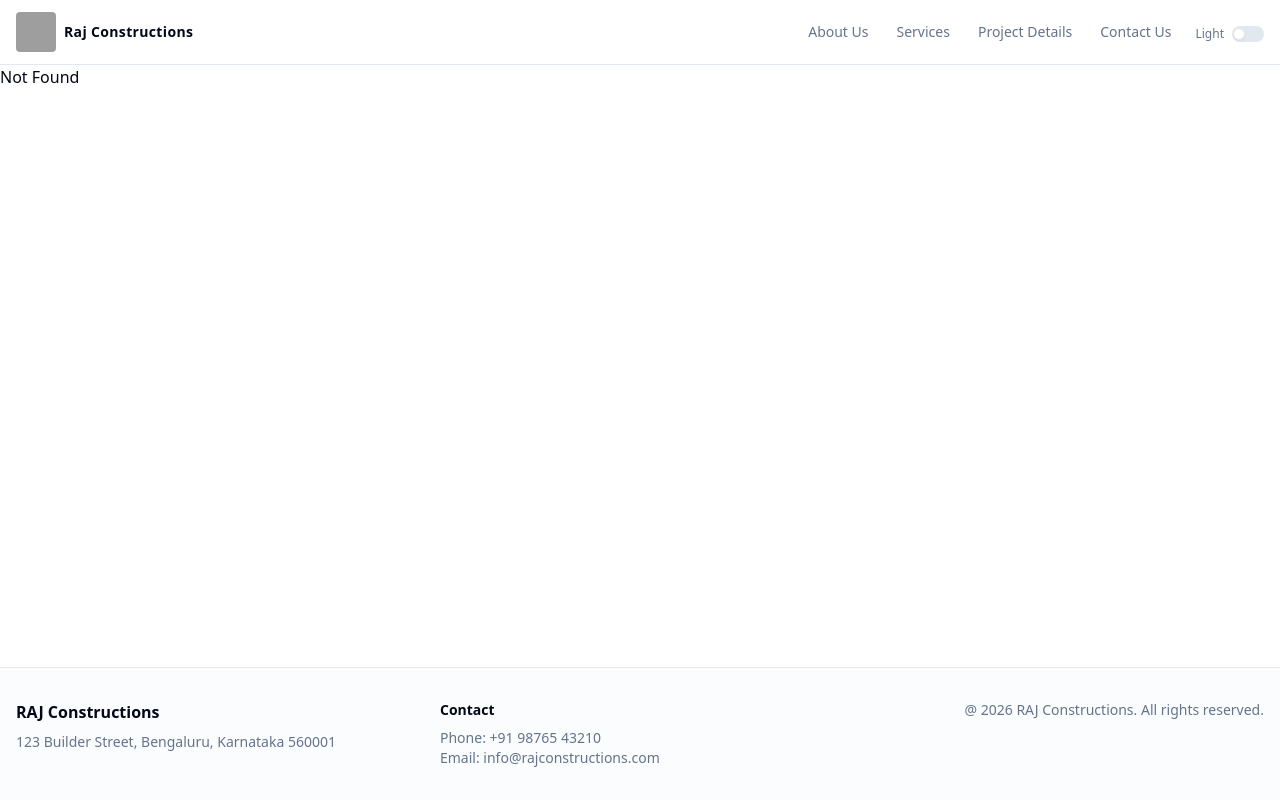
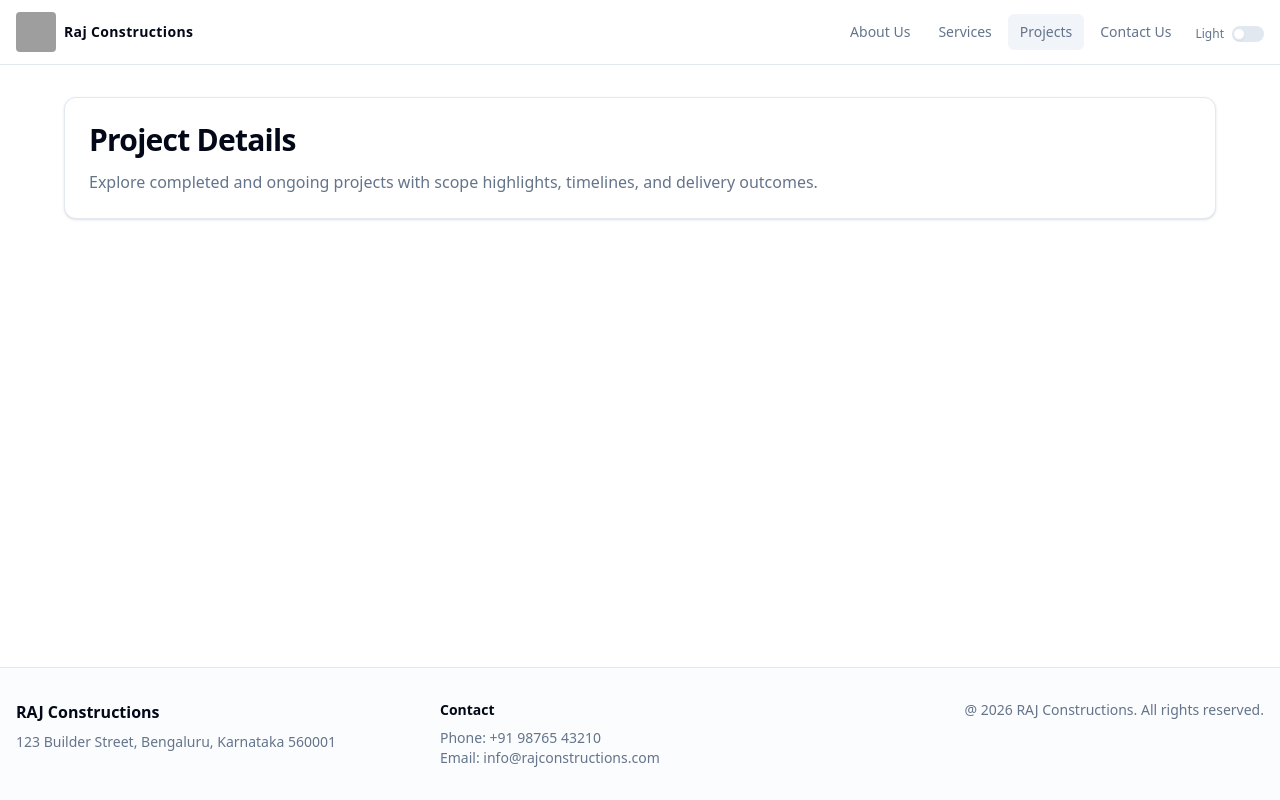
Before and after one commit to shyam-ga04/rajc_marketing_site, a React (Vite) app: page /projects in a window 1280 px wide. Built offline with nearby package versions, Linux system fonts and the light colour scheme; grey boxes are pictures that could not be loaded.

Commit message:
fix: The projects route name has been added.

```diff
--- a/src/lib/components/Header.tsx
+++ b/src/lib/components/Header.tsx
@@ -7,7 +7,7 @@ import { cn } from "@/lib/utils"
 const navItems = [
   { to: "/about", label: "About Us" },
   { to: "/services", label: "Services" },
-  { to: "/project-details", label: "Project Details" },
+  { to: "/projects", label: "Projects" },
   { to: "/contact", label: "Contact Us" },
 ] as const
 
--- a/src/screens/ProjectDetails.tsx
+++ b/src/screens/Projects.tsx
@@ -2,7 +2,7 @@ import React from "react"
 import { Card, CardContent } from "@/components/ui/card"
 import { SCREEN_TEXT } from "@/lib/constants"
 
-const ProjectDetails: React.FC = () => {
+const Projects: React.FC = () => {
   return (
     <main className="bg-background px-4 py-8 md:px-8">
       <section className="mx-auto w-full max-w-6xl">
@@ -21,4 +21,4 @@ const ProjectDetails: React.FC = () => {
   )
 }
 
-export default ProjectDetails
+export default Projects
```
Also changed, not shown: src/routes.tsx (+20 -20 lines).
